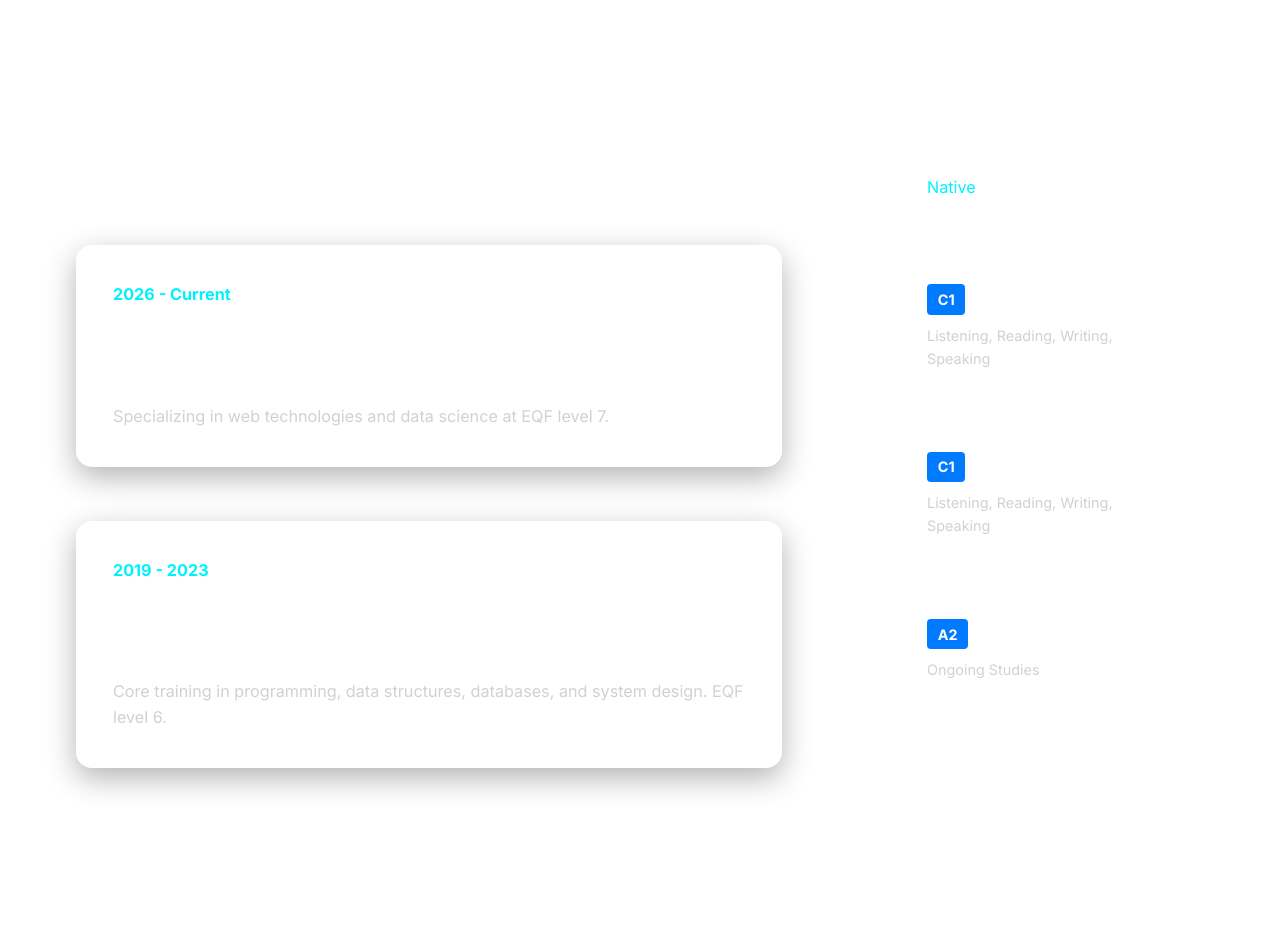
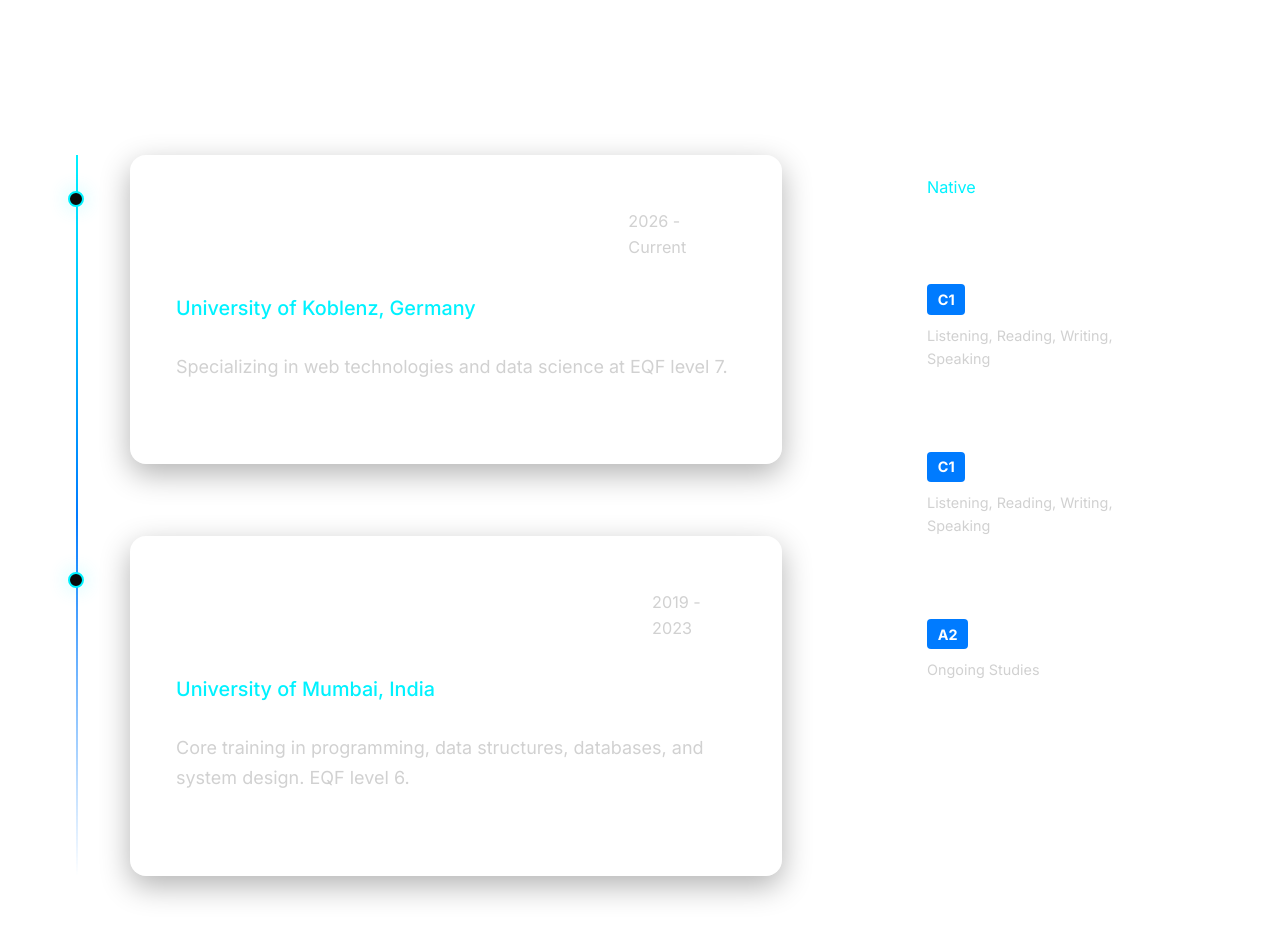
Before and after one commit to YashChande/YashPortfolio, an Angular app: page / in a window 1280 px wide. Shown: the part 1160-2098 px from the top of the page. Built offline with nearby package versions, Linux system fonts and the light colour scheme.

Commit message:
update education timeline and navbar styling

```diff
--- a/src/app/features/about.html
+++ b/src/app/features/about.html
@@ -11,15 +11,25 @@
           With a strong foundation in Information Technology and ongoing Master's studies in Web and Data Science in Germany, I bridge the gap between complex data systems and scalable software solutions.
         </p>
 
-        <div class="education-list">
-          <h3 class="sub-title">Academic Foundation</h3>
-          <div class="edu-item glass-card" *ngFor="let edu of education">
-            <span class="edu-period">{{ edu.period }}</span>
-            <h4 class="edu-degree">{{ edu.degree }}</h4>
-            <p class="edu-school">{{ edu.school }}</p>
-            <p class="edu-details">{{ edu.details }}</p>
+        <div class="education-timeline">
+            <h3 class="sub-title">Academic Foundation</h3>
+            <div class="timeline">
+              <div class="timeline-line"></div>
+              <div class="timeline-item" *ngFor="let edu of education">
+                <div class="timeline-dot"></div>
+                <div class="edu-card glass-card">
+                  <div class="edu-header">
+                    <div>
+                      <h4 class="edu-degree">{{ edu.degree }}</h4>
+                      <p class="edu-school">{{ edu.school }}</p>
+                    </div>
+                    <span class="edu-period">{{ edu.period }}</span>
+                  </div>
+                  <p class="edu-details">{{ edu.details }}</p>
+                </div>
+              </div>
+            </div>
           </div>
-        </div>
       </div>
 
       <div class="about-languages glass-card">
--- a/src/app/features/about.scss
+++ b/src/app/features/about.scss
@@ -69,6 +69,231 @@
   }
 }
 
+/* Timeline styles for Academic Foundation */
+.timeline {
+  position: relative;
+  max-width: 800px;
+  margin: 0 auto;
+  padding-left: 3rem;
+}
+
+.timeline-line {
+  position: absolute;
+  left: 0;
+  top: 0;
+  width: 2px;
+  height: 100%;
+  background: linear-gradient(180deg, $accent-cyan, $accent-blue, transparent);
+}
+
+.timeline-item {
+  position: relative;
+  margin-bottom: 4rem;
+  &:last-child { margin-bottom: 0; }
+}
+
+.timeline-dot {
+  position: absolute;
+  left: -3rem;
+  top: 2rem;
+  width: 16px;
+  height: 16px;
+  background: $bg-color;
+  border: 2px solid $accent-cyan;
+  border-radius: 50%;
+  transform: translateX(-50%);
+  z-index: 2;
+  box-shadow: $glow-cyan;
+}
+
+.edu-card {
+  padding: 2.5rem;
+  .edu-header {
+    display: flex;
+    justify-content: space-between;
+    align-items: flex-start;
+    margin-bottom: 1.5rem;
+    @media (max-width: 600px) {
+      flex-direction: column;
+      gap: 1rem;
+    }
+  }
+  .edu-degree {
+    font-size: 1.5rem;
+    color: $text-primary;
+    margin-bottom: 0.3rem;
+  }
+  .edu-school {
+    font-size: 1.1rem;
+    color: $accent-cyan;
+    font-weight: 500;
+  }
+  .edu-period {
+    background: rgba(255,255,255,0.05);
+    padding: 0.4rem 1rem;
+    border-radius: 20px;
+    font-size: 0.9rem;
+    color: $text-secondary;
+    border: 1px solid rgba(255,255,255,0.1);
+  }
+  .edu-details {
+    color: $text-secondary;
+    line-height: 1.7;
+    margin-bottom: 2rem;
+  }
+}
+
+.about-languages {
+  padding: 4rem;
+  height: fit-content;
+  background: rgba(255, 255, 255, 0.03) !important;
+  backdrop-filter: blur(10px) !important;
+  border: 1px solid rgba(255, 255, 255, 0.05) !important;
+  box-shadow: none !important;
+  opacity: 1 !important;
+
+  .lang-item {
+    margin-bottom: 2rem;
+    &:last-child { margin-bottom: 0; }
+  }
+
+  .lang-name {
+    font-size: 1.1rem;
+    font-weight: 600;
+    margin-bottom: 0.8rem;
+    display: block;
+  }
+
+  .lang-level {
+    color: $accent-cyan;
+    font-size: 0.9rem;
+  }
+
+  .lang-bar {
+    background: $accent-blue;
+    color: white;
+    padding: 0.2rem 0.6rem;
+    border-radius: 4px;
+    font-size: 0.8rem;
+    font-weight: 700;
+    display: inline-block;
+    margin-bottom: 0.5rem;
+  }
+
+  .lang-desc {
+    display: block;
+    font-size: 0.8rem;
+    color: $text-secondary;
+  }
+}
+
+
+.about-section {
+  padding: 8rem 0;
+}
+
+.about-grid {
+  display: grid;
+  grid-template-columns: 1fr 350px; // Slightly narrower language column
+  gap: 4rem; // Reduced from 6rem
+  align-items: start;
+
+  @media (max-width: 1200px) {
+    grid-template-columns: 1fr 1fr;
+    gap: 4rem;
+  }
+
+  @media (max-width: 992px) {
+    grid-template-columns: 1fr;
+  }
+}
+
+.sub-title {
+  font-size: 1.5rem;
+  color: $text-primary;
+  margin-bottom: 2rem;
+  letter-spacing: 1px;
+}
+
+.education-list {
+  margin-top: 3.5rem; // Reduced from 5rem
+  display: flex;
+  flex-direction: column;
+  gap: 1.5rem; // Reduced from 2.5rem
+}
+
+.edu-item {
+  padding: 2rem;
+  position: relative;
+  opacity: 1 !important;
+  background: rgba(255, 255, 255, 0.08) !important;
+  margin-bottom: 1.5rem;
+  border: 1px solid rgba(255, 255, 255, 0.2);
+
+  .edu-period {
+    color: $accent-cyan;
+    font-size: 0.9rem;
+    font-weight: 600;
+    margin-bottom: 0.5rem;
+    display: block;
+  }
+
+  .edu-degree {
+    font-size: 1.2rem;
+    margin-bottom: 0.3rem;
+    color: $text-primary;
+  }
+
+  .edu-school {
+    color: rgba(255, 255, 255, 0.8);
+    font-size: 1rem;
+    margin-bottom: 1rem;
+  }
+
+  .edu-details {
+    font-size: 0.9rem;
+    color: $text-secondary;
+    line-height: 1.6;
+  }
+} /* Education Timeline Styling */
+ .edu-card {
+   padding: 2.5rem;
+   .edu-header {
+     display: flex;
+     justify-content: space-between;
+     align-items: flex-start;
+     margin-bottom: 1.5rem;
+     @media (max-width: 600px) {
+       flex-direction: column;
+       gap: 1rem;
+     }
+   }
+   .edu-degree {
+     font-size: 1.5rem;
+     color: $text-primary;
+     margin-bottom: 0.3rem;
+   }
+   .edu-school {
+     font-size: 1.1rem;
+     color: $accent-cyan;
+     font-weight: 500;
+   }
+   .edu-period {
+     background: rgba(255,255,255,0.05);
+     padding: 0.4rem 1rem;
+     border-radius: 20px;
+     font-size: 0.9rem;
+     color: $text-secondary;
+     border: 1px solid rgba(255,255,255,0.1);
+   }
+   .edu-details {
+     color: $text-secondary;
+     line-height: 1.7;
+     margin-bottom: 2rem;
+   }
+ }
+
+
 .about-languages {
   padding: 4rem;
   height: fit-content;
```
